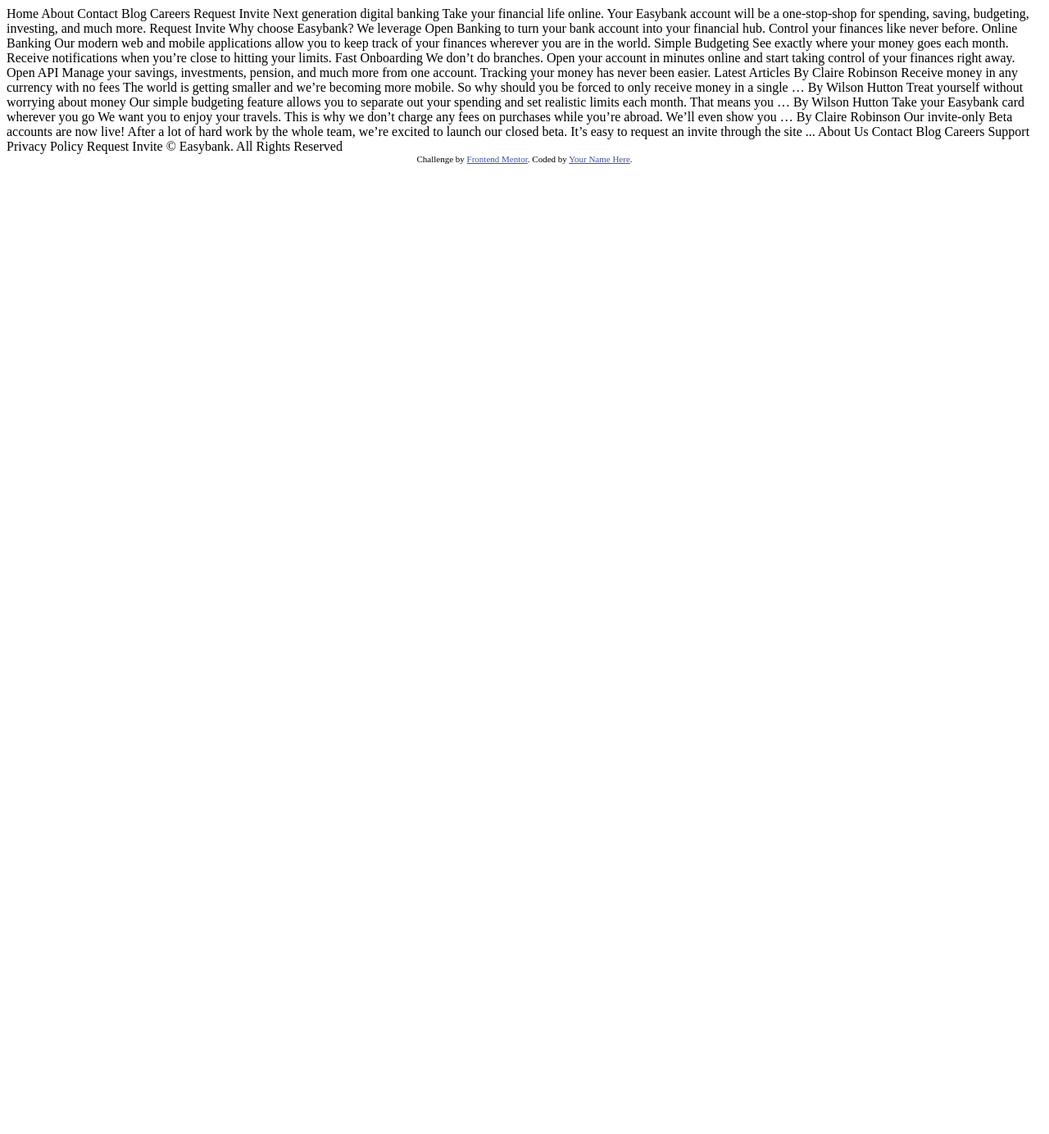
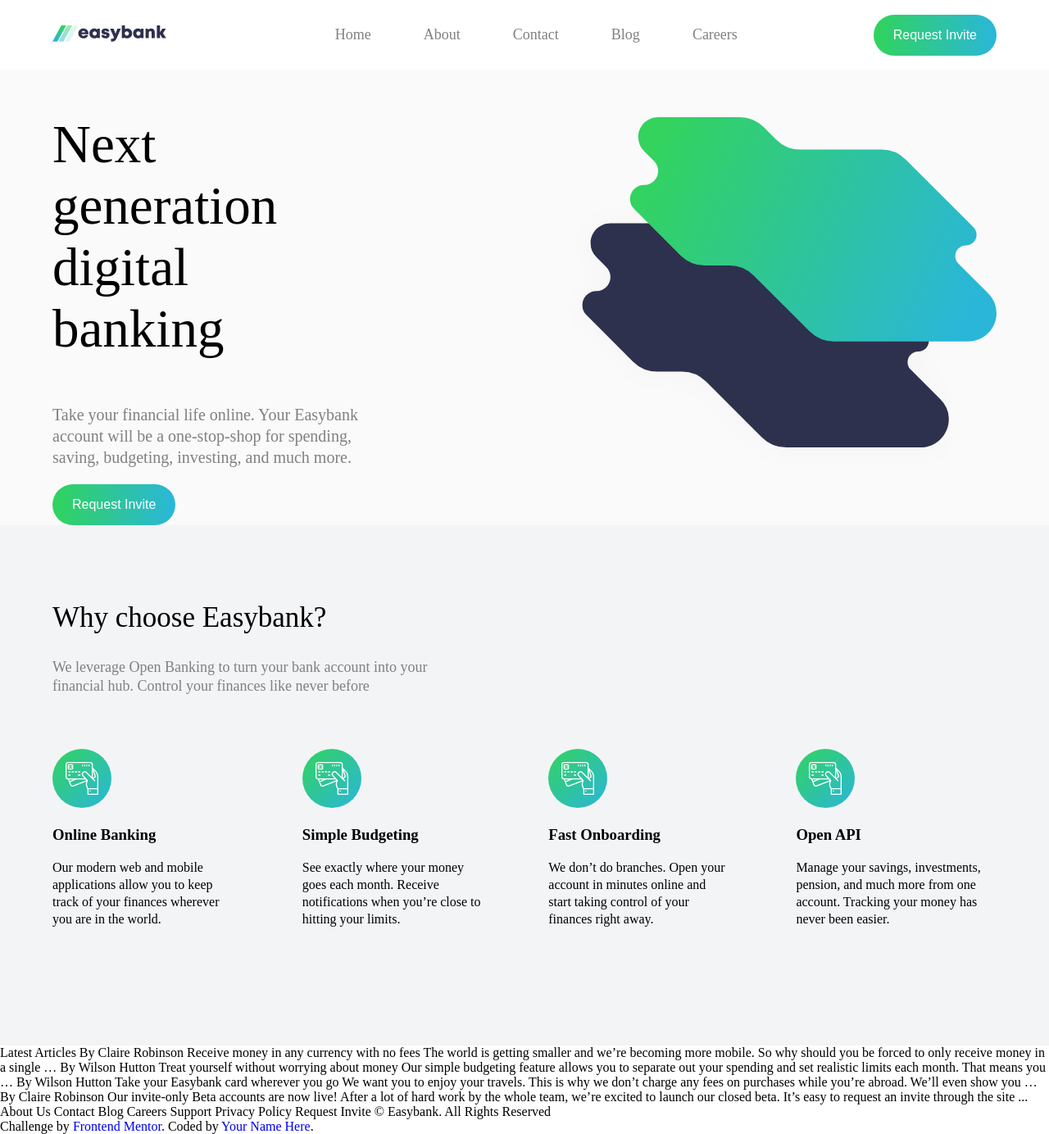
Before and after one commit to swethav08711/Landing_page, a plain HTML site: page index.html in a window 1280 px wide. Shown: the whole page at 82% size. Before the commit the page ends 800 px from the top, so only its background shows below. Drawn offline with Linux system fonts and the light colour scheme.

Commit message:
half landing page done

```diff
--- a/index.html
+++ b/index.html
@@ -1,101 +1,131 @@
 <!DOCTYPE html>
 <html lang="en">
   <head>
-  <meta charset="UTF-8">
-  <meta name="viewport" content="width=device-width, initial-scale=1.0"> <!-- displays site properly based on user's device -->
+    <meta charset="UTF-8" />
+    <meta name="viewport" content="width=device-width, initial-scale=1.0" />
+    <!-- displays site properly based on user's device -->
 
-  <link rel="icon" type="image/png" sizes="32x32" href="./images/favicon-32x32.png">
+    <link
+      rel="icon"
+      type="image/png"
+      sizes="32x32"
+      href="./images/favicon-32x32.png"
+    />
 
     <title>Frontend Mentor | Easybank landing page</title>
 
-  <!-- Feel free to remove these styles or customise in your own stylesheet 👍 -->
-  <style>
-    .attribution { font-size: 11px; text-align: center; }
-    .attribution a { color: hsl(228, 45%, 44%); }
-  </style>
+    <link rel="stylesheet" href="./styles.css" type="text/css" />
   </head>
   <body>
+    <nav class="header-container">
+      <div>
+        <a href="#home">
+          <img src="./images/logo.svg" />
+        </a>
+      </div>
+      <ul class="nav-items">
+        <li>
+          <a href="#home">Home</a>
+        </li>
+        <li>
+          <a href="#about">About</a>
+        </li>
+        <li>
+          <a href="#contact">Contact</a>
+        </li>
+        <li>
+          <a href="#blog">Blog</a>
+        </li>
+        <li>
+          <a href="#careers">Careers</a>
+        </li>
+      </ul>
+      <div>
+        <button class="header-button">Request Invite</button>
+      </div>
+    </nav>
 
-  Home
-  About
-  Contact
-  Blog
-  Careers
-
-  Request Invite
-
-
-
-  Next generation digital banking
-
-  Take your financial life online. Your Easybank account will be a one-stop-shop
-  for spending, saving, budgeting, investing, and much more.
-
-  Request Invite
-
-
-
-  Why choose Easybank?
-
-  We leverage Open Banking to turn your bank account into your financial hub. Control
-  your finances like never before.
-
-  Online Banking
-  Our modern web and mobile applications allow you to keep track of your finances
-  wherever you are in the world.
-
-  Simple Budgeting
-  See exactly where your money goes each month. Receive notifications when you’re
-  close to hitting your limits.
-
-  Fast Onboarding
-  We don’t do branches. Open your account in minutes online and start taking control
-  of your finances right away.
-
-  Open API
-  Manage your savings, investments, pension, and much more from one account. Tracking
-  your money has never been easier.
-
-
-
-  Latest Articles
-
-  By Claire Robinson
-  Receive money in any currency with no fees
-  The world is getting smaller and we’re becoming more mobile. So why should you be
-  forced to only receive money in a single …
-
-  By Wilson Hutton
-  Treat yourself without worrying about money
-  Our simple budgeting feature allows you to separate out your spending and set
-  realistic limits each month. That means you …
-
-  By Wilson Hutton
-  Take your Easybank card wherever you go
-  We want you to enjoy your travels. This is why we don’t charge any fees on purchases
-  while you’re abroad. We’ll even show you …
-
-  By Claire Robinson
-  Our invite-only Beta accounts are now live!
-  After a lot of hard work by the whole team, we’re excited to launch our closed beta.
-  It’s easy to request an invite through the site ...
-
-
-
-  About Us
-  Contact
-  Blog
-  Careers
-  Support
-  Privacy Policy
-
-  Request Invite
-
-  © Easybank. All Rights Reserved
+    <main>
+      <section class="hero-container">
+        <div class="hero-section">
+          <div class="hero-content">
+            <h1>Next generation digital banking</h1>
+            <p>
+              Take your financial life online. Your Easybank account will be a
+              one-stop-shop for spending, saving, budgeting, investing, and much
+              more.
+            </p>
+            <button class="header-button">Request Invite</button>
+          </div>
+          <div class="hero-main-image">
+            <img class="hero-image" src="./images/bg-intro-desktop.svg" />
+          </div>
+        </div>
+      </section>
+      <section class="easy-bank">
+        <div class="easy-bank-container">
+        <div class="why-easy-bank">
+          <h1>Why choose Easybank?</h1>
+          <p>
+            We leverage Open Banking to turn your bank account into your
+            financial hub. Control your finances like never before
+          </p>
+        </div>
+        <div class="easy-bank-card-container">
+          <div>
+            <img class="easy-bank-image" src="./images/icon-online.svg" />
+            <h3>Online Banking</h3>
+            <p>
+              Our modern web and mobile applications allow you to keep track of
+              your finances wherever you are in the world.
+            </p>
+          </div>
+          <div>
+            <img class="easy-bank-image" src="./images/icon-online.svg" />
+            <h3>Simple Budgeting</h3>
+            <p>
+              See exactly where your money goes each month. Receive
+              notifications when you’re close to hitting your limits.
+            </p>
+          </div>
+          <div>
+            <img class="easy-bank-image" src="./images/icon-online.svg" />
+            <h3>Fast Onboarding</h3>
+            <p>
+              We don’t do branches. Open your account in minutes online and
+              start taking control of your finances right away.
+            </p>
+          </div>
+          <div>
+            <img class="easy-bank-image" src="./images/icon-online.svg" />
+            <h3>Open API</h3>
+            <p>
+              Manage your savings, investments, pension, and much more from one
+              account. Tracking your money has never been easier.
+            </p>
+          </div>
+        </div>
+        </div>
+      </section>
+    </main>
+    Latest Articles By Claire Robinson Receive money in any currency with no
+    fees The world is getting smaller and we’re becoming more mobile. So why
+    should you be forced to only receive money in a single … By Wilson Hutton
+    Treat yourself without worrying about money Our simple budgeting feature
+    allows you to separate out your spending and set realistic limits each
+    month. That means you … By Wilson Hutton Take your Easybank card wherever
+    you go We want you to enjoy your travels. This is why we don’t charge any
+    fees on purchases while you’re abroad. We’ll even show you … By Claire
+    Robinson Our invite-only Beta accounts are now live! After a lot of hard
+    work by the whole team, we’re excited to launch our closed beta. It’s easy
+    to request an invite through the site ... About Us Contact Blog Careers
+    Support Privacy Policy Request Invite © Easybank. All Rights Reserved
 
     <div class="attribution">
-    Challenge by <a href="https://www.frontendmentor.io?ref=challenge" target="_blank">Frontend Mentor</a>.
-    Coded by <a href="#">Your Name Here</a>.
+      Challenge by
+      <a href="https://www.frontendmentor.io?ref=challenge" target="_blank"
+        >Frontend Mentor</a
+      >. Coded by <a href="#">Your Name Here</a>.
     </div>
   </body>
 </html>
--- /dev/null
+++ b/styles.css
@@ -0,0 +1,110 @@
+body {
+  padding: 0;
+  margin: 0;
+}
+a {
+  text-decoration: none;
+}
+p{
+    line-height: 1.3;
+}
+/* Header Styles */
+.header-container {
+  display: flex;
+  margin: auto;
+  align-items: center;
+  justify-content: space-between;
+  width: 90%;
+}
+.nav-items {
+  display: flex;
+  list-style: none;
+}
+.nav-items > li {
+  padding: 1rem;
+  margin: 0 1rem;
+}
+.nav-items > li > a {
+  color: gray;
+  font-size: 18px;
+}
+.nav-items > li:hover {
+  border-bottom: 4px solid transparent;
+  border-image: linear-gradient(
+    0.25turn,
+    hsl(136, 65%, 51%),
+    hsl(192, 70%, 51%)
+  );
+  border-image-slice: 1;
+}
+.header-button {
+  padding: 1rem 1.5rem;
+  border-radius: 50px;
+  border: none;
+  color: white;
+  font-weight: 400;
+  background-image: linear-gradient(
+    0.25turn,
+    hsl(136, 65%, 51%),
+    hsl(192, 70%, 51%)
+  );
+  font-size: 16px;
+}
+/* Section 1 */
+.hero-container {
+  background-color: hsl(0, 0%, 98%);
+}
+.hero-section {
+  width: 90%;
+  margin: auto;
+  display: grid;
+  grid-template-columns: repeat(2, 1fr);
+  gap: 5rem;
+  justify-content: center;
+  align-items: center;
+}
+.hero-content {
+  width: 70%;
+  text-align: left;
+
+  margin: 0px;
+}
+.hero-content > h1 {
+  font-size: 65px;
+  font-weight: 400;
+}
+.hero-content > p {
+  font-size: 20px;
+  color: gray;
+  line-height: 1.3;
+}
+
+.hero-image {
+  width: 100%;
+}
+/* section 2 */
+.easy-bank {
+  background-color: hsl(220, 16%, 96%);
+}
+.easy-bank-container {
+  width: 90%;
+  margin: auto;
+  padding: 4rem 0px;
+}
+.why-easy-bank {
+  width: 45%;
+}
+.why-easy-bank > h1 {
+  font-size: 35px;
+  font-weight: 400;
+}
+.why-easy-bank > p {
+  font-size: 18px;
+  color: gray;
+  line-height: 1.3;
+}
+.easy-bank-card-container {
+  display: flex;
+  gap: 5rem;
+  margin: 4rem 0;
+}
```
Also changed, not shown: 1 other file. Lines whose indentation alone changed are shown as unchanged.
